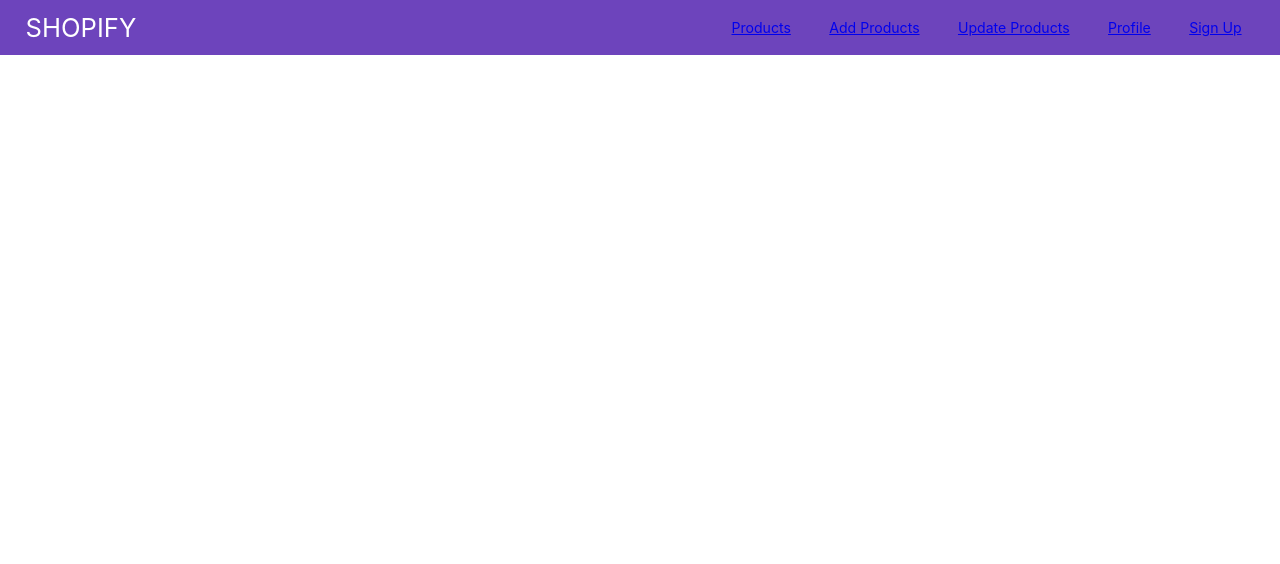
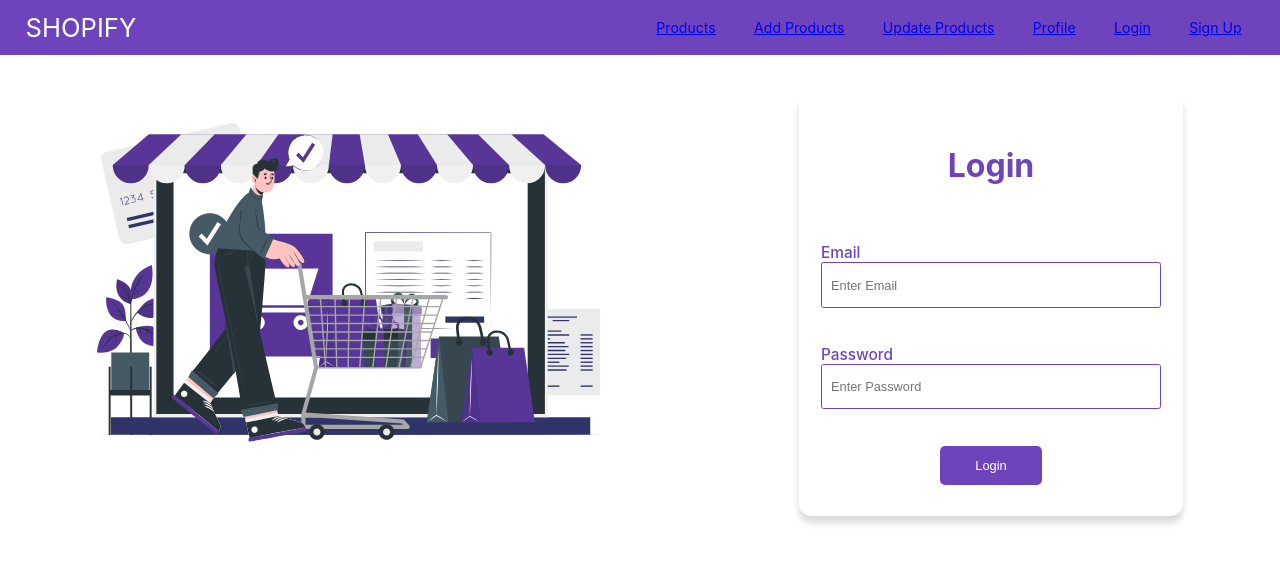
Before and after one commit to tarupathak/Shopify-Frontend, a React (Create React App) app: page /login in a window 1280 px wide. Shown: the top 564 px of the page. Built offline with nearby package versions, Linux system fonts and the light colour scheme; the HTML template or start-up script is replaced by a standard one.

Commit message:
added login page ui

```diff
--- a/src/App.js
+++ b/src/App.js
@@ -4,6 +4,7 @@ import Navbar from "./Components/Navbar";
 import PrivateComponent from "./Components/PrivateComponent";
 import { BrowserRouter, Route, Routes } from "react-router-dom";
 import SignUp from "./Pages/SignUp";
+import Login from "./Pages/Login";
 
 function App() {
   return (
@@ -25,6 +26,7 @@ function App() {
             <Route path="/profile" element={<h1>Hello</h1>} />
           </Route>
           <Route path="/signup" element={<SignUp />} />
+          <Route path="/login" element={<Login />} />
         </Routes>
       </BrowserRouter>
     </>
--- a/src/Components/Navbar.jsx
+++ b/src/Components/Navbar.jsx
@@ -29,6 +29,9 @@ const Navbar = () => {
             <Link to="/profile">Profile</Link>
           </li>
           <li>
+            <Link to="/login">Login</Link>
+          </li>
+          <li>
             {auth ? (
               <Link to="/signup" onClick={logout}>
                 Logout
--- /dev/null
+++ b/src/Pages/Login.js
@@ -0,0 +1,44 @@
+import React, { useState, useEffect } from "react";
+import "./Pages.css";
+import log1 from "../Assets/login.svg";
+import { useNavigate } from "react-router-dom";
+
+const Login = () => {
+  const [password, setPassword] = useState("");
+  const [email, setEmail] = useState("");
+
+  const handleLogin=() =>{
+
+  }
+  return (
+    <div className="register">
+      <div className="side-img">
+        <img src={log1} alt="login-img" />
+      </div>
+      <div className="login-box">
+        <h1>Login</h1>
+        <div className="inp-box">
+          <label>Email</label>
+          <input
+            type="email"
+            placeholder="Enter Email"
+            value={email}
+            onChange={(e) => setEmail(e.target.value)}
+          />
+        </div>
+        <div className="inp-box">
+          <label>Password</label>
+          <input
+            type="password"
+            placeholder="Enter Password"
+            value={password}
+            onChange={(e) => setPassword(e.target.value)}
+          />
+        </div>
+        <button onClick={handleLogin} >Login</button>
+      </div>
+    </div>
+  );
+};
+
+export default Login;
--- a/src/Pages/Pages.css
+++ b/src/Pages/Pages.css
@@ -41,9 +41,10 @@ h1 {
 
 .inp-box input{
     width: 25vw;
-    height: 2.3vw;
+    height: 2vw;
     border-radius: .2vw;
     font-size: 1vw;
+    padding: .7vw;
     border:1px solid #6d44bc;
 }
 
```
